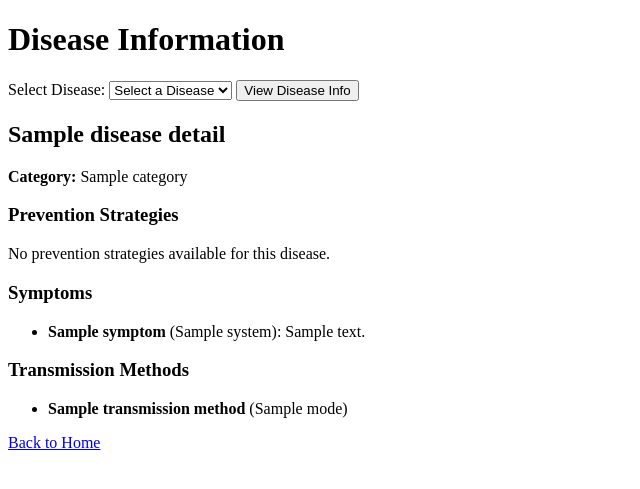
After one commit to JacobMMillion/HealthHub_Database_WebApp, a Flask app: template templates/disease_info.html in a window 1280 px wide. The commit adds this page. Shown: the top 489 px of the page, without its empty margins (0-640 px from the left). Run offline with Flask 3, Linux system fonts and the light colour scheme; the template is opened without the code that fills it: most values are stand-ins (such as "Sample title", 1, 10 or a date in 2020); parts of the project's set-up code (start-up, migrations or seed data) failed here and were passed over.

Commit message:
Adding disease_info like prevention strats, transmission methods, and smyptoms

```diff
--- a/server.py
+++ b/server.py
@@ -287,6 +287,54 @@ def feed():
 
   return render_template('feed.html', posts=posts, comments_by_post=comments_by_post)
 
+@app.route('/disease_info', methods=['GET', 'POST'])
+def disease_info():
+    # Determine the selected disease ID from either the form submission or URL parameter
+    disease_id = request.args.get('disease_id')
+    if request.method == 'POST':
+        disease_id = request.form.get('disease_id')
+
+    # Fetch the disease details if a disease is selected
+    disease_details = prevention_strategies = symptoms = transmission_methods = None
+    if disease_id:
+        # Query to get basic disease information
+        disease_query = """
+            SELECT Disease_ID, Name, Category
+            FROM Diseases
+            WHERE Disease_ID = :disease_id;
+        """
+        disease_details = g.conn.execute(text(disease_query), {"disease_id": disease_id}).fetchone()
+
+        # Query for prevention strategies
+        prevention_query = """
+            SELECT Name, Description, Type
+            FROM PreventionStratsPreventedBy
+            WHERE Disease_ID = :disease_id;
+        """
+        prevention_strategies = g.conn.execute(text(prevention_query), {"disease_id": disease_id}).fetchall()
+
+        # Query for symptoms
+        symptoms_query = """
+            SELECT Name, System, Description
+            FROM SymptomsCauses
+            WHERE Disease_ID = :disease_id;
+        """
+        symptoms = g.conn.execute(text(symptoms_query), {"disease_id": disease_id}).fetchall()
+
+        # Query for transmission methods
+        transmission_query = """
+            SELECT Name, Mode
+            FROM TransmissionMethodsTransmittedBy
+            WHERE Disease_ID = :disease_id;
+        """
+        transmission_methods = g.conn.execute(text(transmission_query), {"disease_id": disease_id}).fetchall()
+
+    # Query for all diseases to populate the dropdown
+    diseases_query = "SELECT Disease_ID, Name FROM Diseases ORDER BY Name;"
+    diseases = g.conn.execute(text(diseases_query)).fetchall()
+    return render_template('disease_info.html', diseases=diseases, disease_details=disease_details,
+                           prevention_strategies=prevention_strategies, symptoms=symptoms,
+                           transmission_methods=transmission_methods, selected_disease_id=disease_id)
 
 @app.route('/login')
 def login():
--- /dev/null
+++ b/templates/disease_info.html
@@ -0,0 +1,65 @@
+<!-- templates/disease_info.html -->
+<!DOCTYPE html>
+<html lang="en">
+<head>
+    <meta charset="UTF-8">
+    <title>Disease Information</title>
+</head>
+<body>
+    <h1>Disease Information</h1>
+
+    <!-- Disease Selection Dropdown -->
+    <form method="POST" action="{{ url_for('disease_info') }}">
+        <label for="disease_id">Select Disease:</label>
+        <select name="disease_id" id="disease_id">
+            <option value="">Select a Disease</option>
+            {% for disease_id, name in diseases %}
+                <option value="{{ disease_id }}" {% if selected_disease_id == disease_id %}selected{% endif %}>{{ name }}</option>
+            {% endfor %}
+        </select>
+        <button type="submit">View Disease Info</button>
+    </form>
+
+    {% if disease_details %}
+        <h2>{{ disease_details['Name'] }}</h2>
+        <p><strong>Category:</strong> {{ disease_details['Category'] }}</p>
+
+        <h3>Prevention Strategies</h3>
+        {% if prevention_strategies %}
+            <ul>
+                {% for name, description, type in prevention_strategies %}
+                    <li><strong>{{ name }}</strong> ({{ type }}): {{ description }}</li>
+                {% endfor %}
+            </ul>
+        {% else %}
+            <p>No prevention strategies available for this disease.</p>
+        {% endif %}
+
+        <h3>Symptoms</h3>
+        {% if symptoms %}
+            <ul>
+                {% for name, system, description in symptoms %}
+                    <li><strong>{{ name }}</strong> ({{ system }}): {{ description }}</li>
+                {% endfor %}
+            </ul>
+        {% else %}
+            <p>No symptoms available for this disease.</p>
+        {% endif %}
+
+        <h3>Transmission Methods</h3>
+        {% if transmission_methods %}
+            <ul>
+                {% for name, mode in transmission_methods %}
+                    <li><strong>{{ name }}</strong> ({{ mode }})</li>
+                {% endfor %}
+            </ul>
+        {% else %}
+            <p>No transmission methods available for this disease.</p>
+        {% endif %}
+    {% else %}
+        <p>Select a disease to view details.</p>
+    {% endif %}
+
+    <a href="{{ url_for('index') }}">Back to Home</a>
+</body>
+</html>
--- a/templates/index.html
+++ b/templates/index.html
@@ -11,7 +11,9 @@
         <li><a href="{{ url_for('disease_counts_by_state') }}">View Disease Counts by State</a></li>
         <li><a href="{{ url_for('state_counts_by_disease') }}">View State Counts by Disease</a></li>
         <li><a href="{{ url_for('healthcare_facilities_by_state') }}">View Healthcare Facilities by State</a></li>
-        <li><a href="{{ url_for('feed') }}">User Feed</a></li> <!-- Link to the Feed page -->
+        <li><a href="{{ url_for('feed') }}">User Feed</a></li>
+        <li><a href="{{ url_for('disease_info') }}">Disease Info</a></li> <!-- Link to the Feed page -->
+
     </ul>
 </body>
 </html>
```
